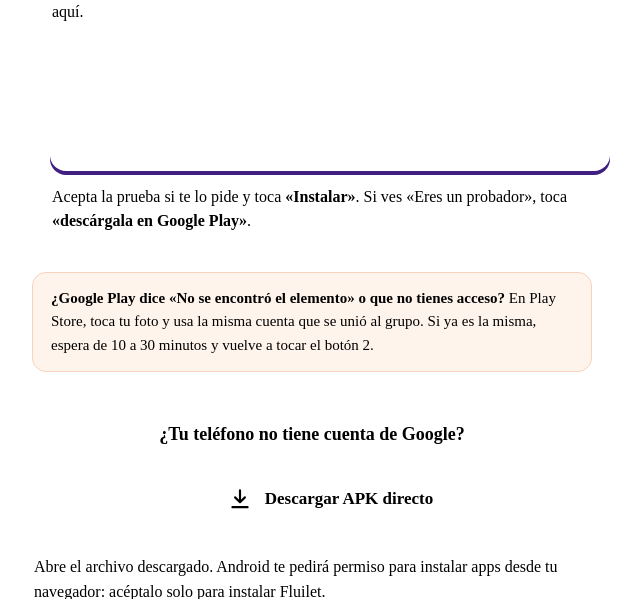
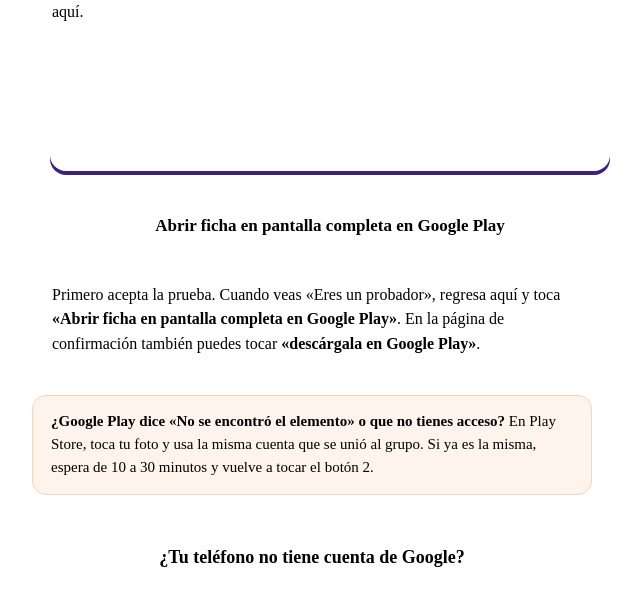
Before and after one commit to juanchito3110/fluilet-backend, a Python web app: template app/templates/install.html in a window 1280 px wide. Shown: the part 486-1085 px from the top of the page, without its empty margins (328-969 px from the left). Run offline with Jinja, Linux system fonts and the light colour scheme; the template is opened without the code that fills it, so the values that code supplies are empty.

Commit message:
feat(public): add native Play Store listing link after testing opt-in

```diff
--- a/app/templates/install.html
+++ b/app/templates/install.html
@@ -56,9 +56,12 @@
         <li class="step">
           <a class="big" href="https://play.google.com/apps/testing/com.fluilet.app" target="_blank" rel="noopener noreferrer">
             <svg viewBox="0 0 24 24" aria-hidden="true"><path d="M5 3.5v17l14.5-8.5z" fill="none" stroke="currentColor" stroke-width="2" stroke-linejoin="round"/></svg>
-            2. Descargar en Google Play
+            2. Confirmar acceso en Google Play
           </a>
-          <p class="hint">Acepta la prueba si te lo pide y toca <strong>«Instalar»</strong>. Si ves «Eres un probador», toca <strong>«descárgala en Google Play»</strong>.</p>
+          <a class="big secondary" href="market://details?id=com.fluilet.app" style="margin-top:14px">
+            Abrir ficha en pantalla completa en Google Play
+          </a>
+          <p class="hint">Primero acepta la prueba. Cuando veas «Eres un probador», regresa aquí y toca <strong>«Abrir ficha en pantalla completa en Google Play»</strong>. En la página de confirmación también puedes tocar <strong>«descárgala en Google Play»</strong>.</p>
         </li>
       </ol>
 
```
Also changed, not shown: tests/test_public_pages.py (+11 -1 lines).
